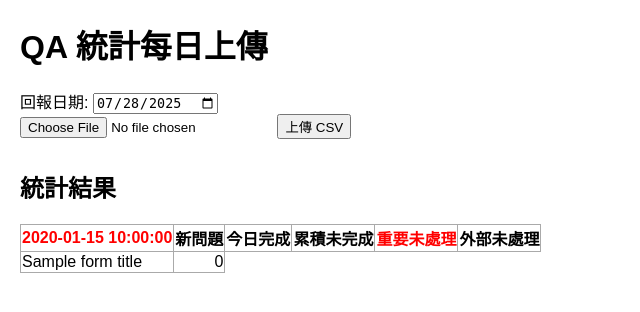
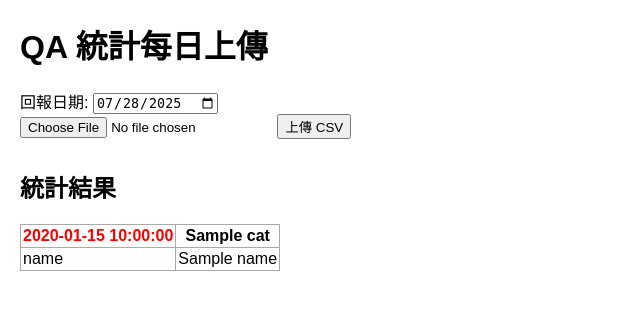
Before and after one commit to ananbbnn/qa_daily_report, a Flask app: template templates/index.html in a window 1280 px wide. Shown: the top 312 px of the page, without its empty margins (0-640 px from the left). Run offline with Flask 3, Linux system fonts and the light colour scheme; the template is opened without the code that fills it: most values are stand-ins (such as "Sample title", 1, 10 or a date in 2020).

Commit message:
'繼續製作'

```diff
--- a/app.py
+++ b/app.py
@@ -20,7 +20,8 @@ def save_stats(stats):
 
 @app.route('/', methods=['GET', 'POST'])
 def index():
-    results = {}
+    people_results = {}
+    all_categories = {}
     filename = None
     report_date = ''
 
@@ -72,6 +73,10 @@ def index():
             }
             # 統計分類
             all_categories = list(daily_results.keys())
+            # 補零
+            for person in fixed_keys:
+                for cat in all_categories:
+                    people_results[person][cat] = 0
             # 寫入統計
             for cat, data in daily_results.items():
                 for person, count in data.items():
@@ -82,66 +87,16 @@ def index():
             total_count = [sum(i.values()) for i in daily_results.values()]
             for i,key in  enumerate(daily_results.keys()):
                 people_results['合計'][key] = total_count[i]
-
-
-
+            # 待測試
+            under_test = df['狀態'] == '待測試'
+            under_test = int(under_test.sum())
+            people_results['待測試'] = {'新問題':under_test}
 
 
 
             print(f'print:{people_results}')
 
-
-
-
-
-    return render_template('index.html', results=results, filename=filename  ,report_date=report_date)
+    return render_template('index.html', results=people_results, filename=filename  ,report_date=report_date , all_categories=all_categories)
 
 if __name__ == '__main__':
     app.run(debug=True)
-
-
-
-
-'''
-            form_title = ['ema.hong',
-                        'Szi',
-                        'weiren.yang',
-                        'yuwei.dee',
-                        'frank.huang',
-                        'jiaying.cai',
-                        'robin.wen',
-                        'david.chen',
-                        'jian.du',
-                        '合計',
-                        '待測試']
-            # 新問題
-            new_issues = df[(df['狀態'] == '已分配') & (df['回報日期'] == today)]['分配給'].value_counts().to_dict()
-            # 今日完成
-            done_tested = df[(df['狀態'] == '已測試') & (df['已更新'] == today)]
-            done_tested_count = done_tested['回報人'].value_counts().to_dict()
-            done_assigned = df[(df['狀態'] == '待測試') & (df['已更新'] == today)]
-            done_assigned_count = done_assigned['分配給'].value_counts().to_dict()
-            combined_done = {**done_tested_count, **done_assigned_count}
-            # 累積未完成
-            cumulative_unfinished = df[df['狀態'] == '已分配']['分配給'].value_counts().to_dict()
-            # 重要未處理
-            important_unprocessed = df[(df['狀態'] == '已分配') & (df['嚴重性'] == '重要')]['分配給'].value_counts().to_dict()
-            # 外部未處理
-            external_unprocessed = df[(df['狀態'] == '已分配') & (df['類別'] == 'HAPCS疾管署_愛滋追管系統')]['分配給'].value_counts().to_dict()
-            # 待測試
-            under_test = df['狀態'] == '待測試'
-            under_test = under_test.sum()
-            # 統計結果
-            daily_results = {
-                '新問題': new_issues,
-                '今日完成': combined_done,
-                '累積未完成': cumulative_unfinished,
-                '重要未處理': important_unprocessed,
-                '外部未處理': external_unprocessed
-            }
-            results_total = [sum(i.values()) for i in daily_results.values()]
-            results = daily_results
-            # results['合計'] = results_total
-            # results['待測試'] = under_test
-            # 儲存統計
-'''
--- a/templates/index.html
+++ b/templates/index.html
@@ -18,7 +18,7 @@
         td,
         th {
             border: 1px solid #aaa;
-            padding: 1px;
+            padding: 2px;
         }
 
         h2 {
@@ -43,28 +43,24 @@
     <table id="my-table">
         <tr>
             <th style="color: red;" id="today-header">{{report_date}}</th>
-            <th>新問題</th>
-            <th>今日完成</th>
-            <th>累積未完成</th>
+            {% for cat in all_categories %}
+            {% if cat == '重要未處理' %}
             <th style="color: red;">重要未處理</th>
-            <th>外部未處理</th>
+            {% else %}
+            <th>{{ cat }}</th>
+            {% endif %}
+            {% endfor %}
         </tr>
-        {% for title in form_title %}
+
+        {% for name in results.keys() %}
         <tr>
-            <td>{{title}}</td>
-            {% if title != '合計' and title != '待測試' %}
-            {% for key, value in results.items() %}
-            <td style="text-align: right;">{{ value[title] if title in value else 0 }}</td>
+            <td>{{ name }}</td>
+            {% for cat in all_categories %}
+            <td>{{ results[name][cat] }}</td>
             {% endfor %}
-            {% elif title == '合計' %}
-            {% for total in results_total %}
-            <td style="text-align: right;">{{ total }}</td>
-            {% endfor %}
-            {% else %}
-            <td style="text-align: right;">{{ under_test }}</td>
-            {% endif %}
         </tr>
         {% endfor %}
+
 
     </table>
     {% endif %}
```
